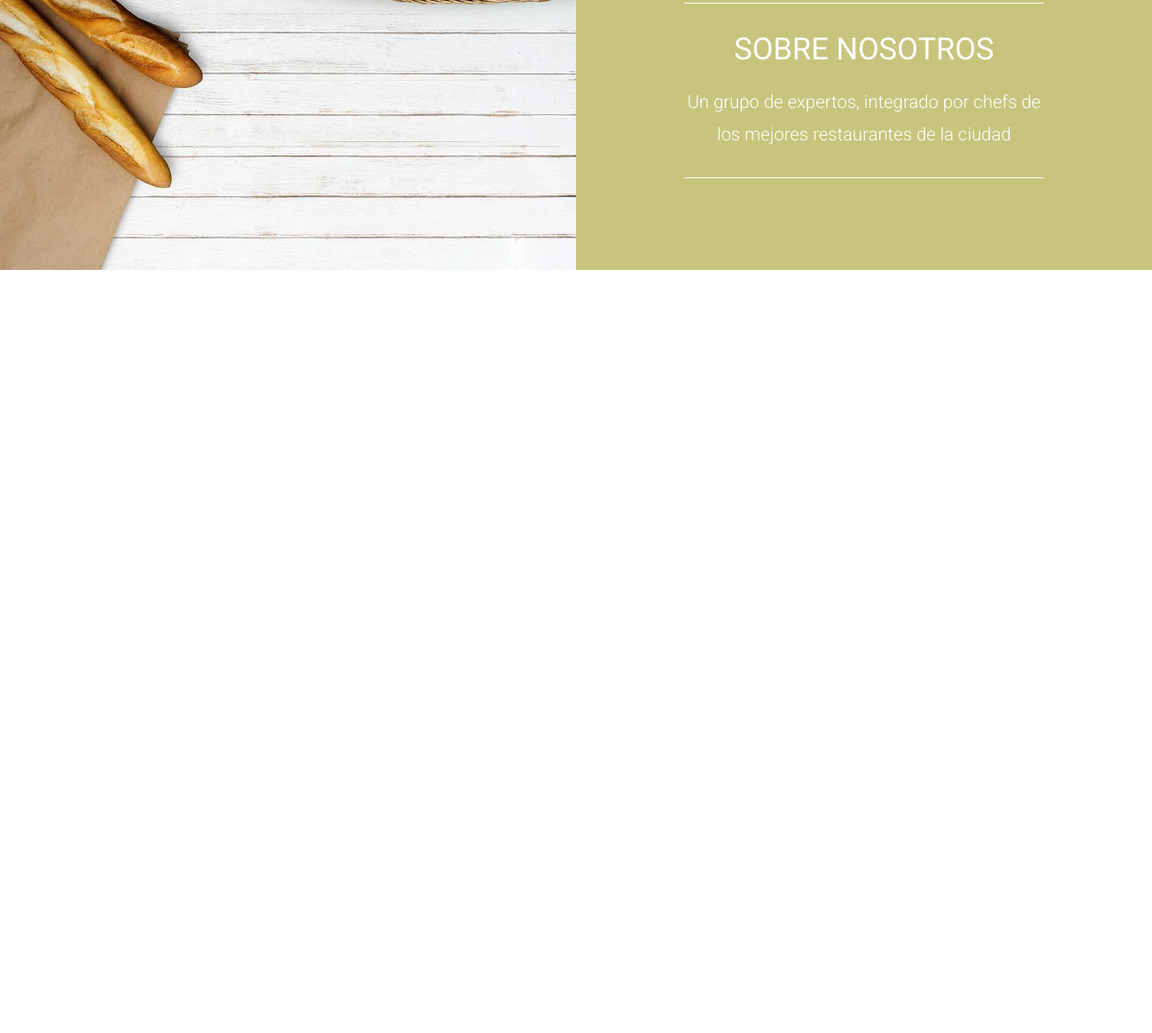
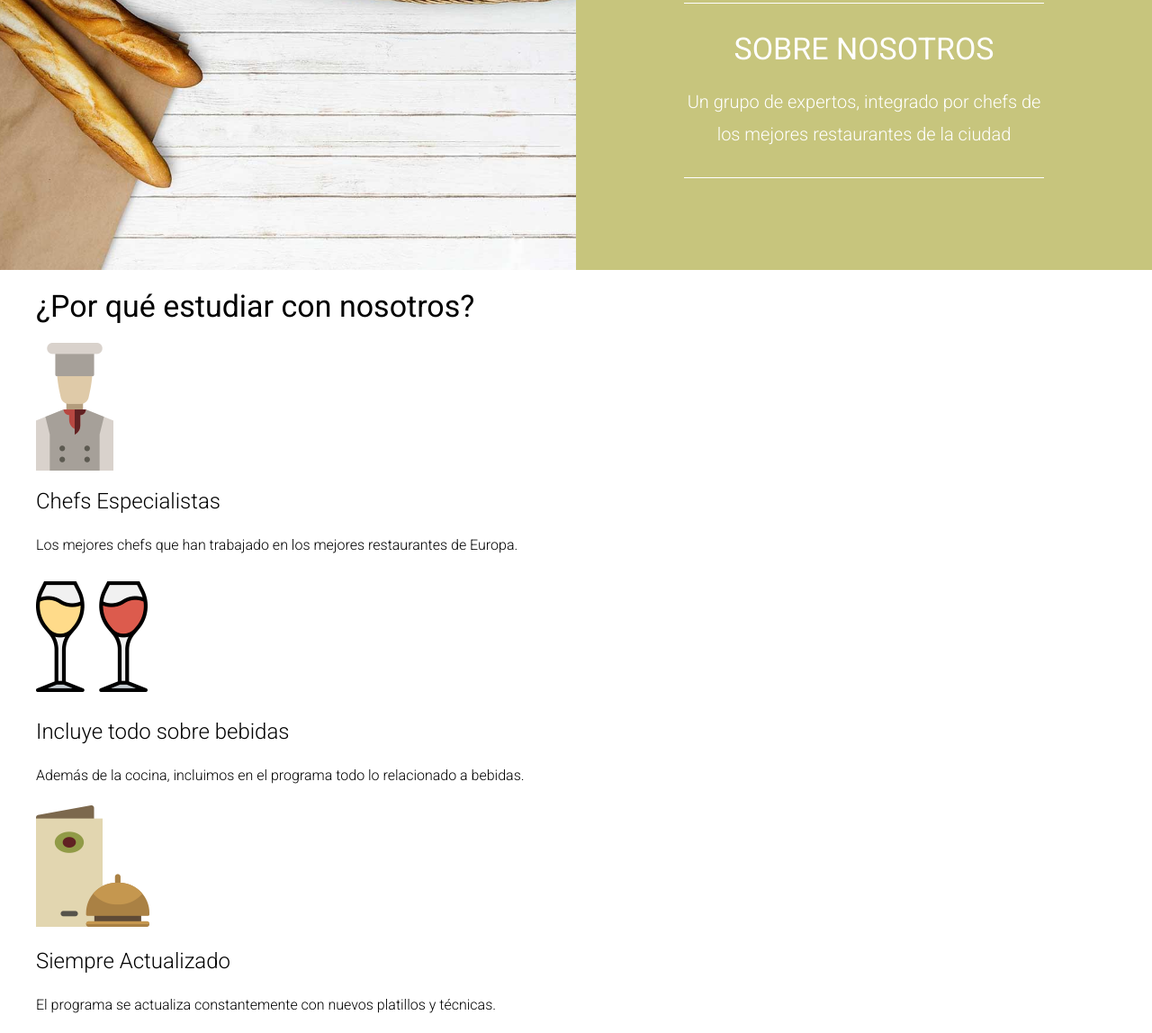
Before and after one commit to DomenicoPH/HTML-CSS-SASS-GULP---w-Escuela-Cocina-w---, a website: page index.html in a window 1280 px wide. Shown: the part 711-1859 px from the top of the page at 90% size. Before the commit the page ends 1011 px from the top, so only its background shows below. Drawn offline with Linux system fonts and the light colour scheme.

Commit message:
nosotros

```diff
--- a/index.html
+++ b/index.html
@@ -53,5 +53,31 @@
         </div>
     </section>
 
+    <section class="nosotros contenedor">
+        <h2 class="nosotros__heading">¿Por qué estudiar con nosotros?</h2>
+
+        <div class="nosotros__grid">
+
+            <div class="nosotros__bloque">
+                <img class="nosotros__imagen" src="build/img/icono_chef.png" alt="icono">
+                <h3 class="nosotros__bloque-heading">Chefs Especialistas</h3>
+                <p class="nosotros__bloque-texto">Los mejores chefs que han trabajado en los mejores restaurantes de Europa.</p>
+            </div>
+
+            <div class="nosotros__bloque">
+                <img class="nosotros__imagen" src="build/img/icono_vino.png" alt="icono">
+                <h3 class="nosotros__bloque-heading">Incluye todo sobre bebidas</h3>
+                <p class="nosotros__bloque-texto">Además de la cocina, incluimos en el programa todo lo relacionado a bebidas.</p>
+            </div>
+
+            <div class="nosotros__bloque">
+                <img class="nosotros__imagen" src="build/img/icono_menu.png" alt="icono">
+                <h3 class="nosotros__bloque-heading">Siempre Actualizado</h3>
+                <p class="nosotros__bloque-texto">El programa se actualiza constantemente con nuevos platillos y técnicas.</p>
+            </div>
+
+        </div>
+    </section>
+
 </body>
 </html>
```
